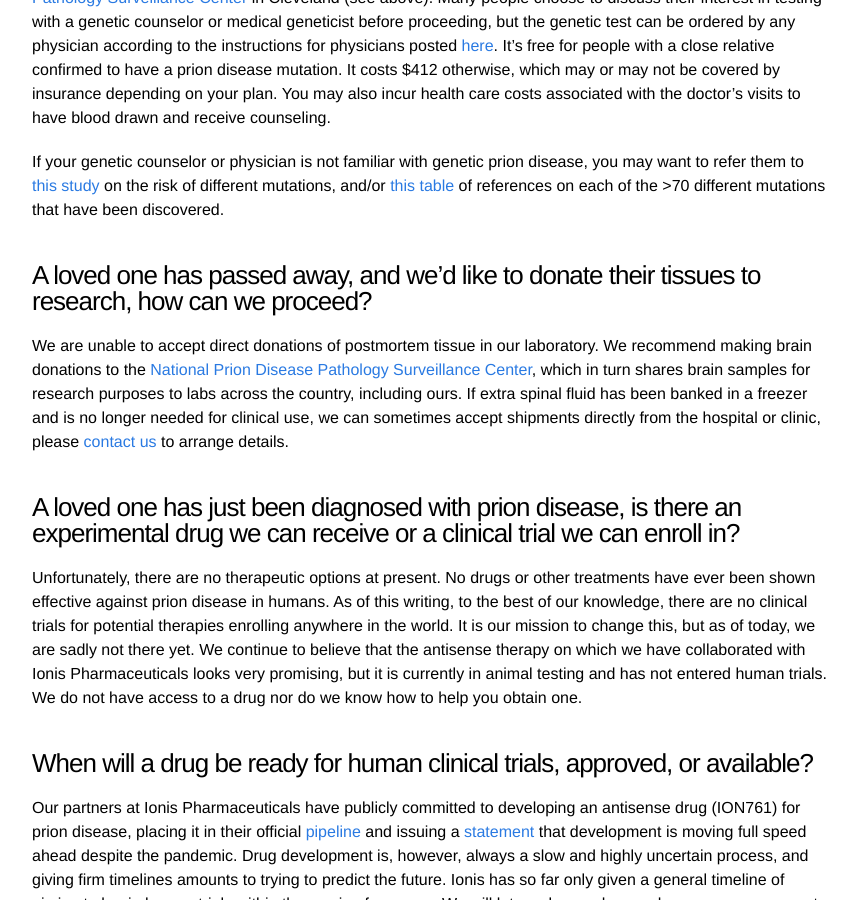
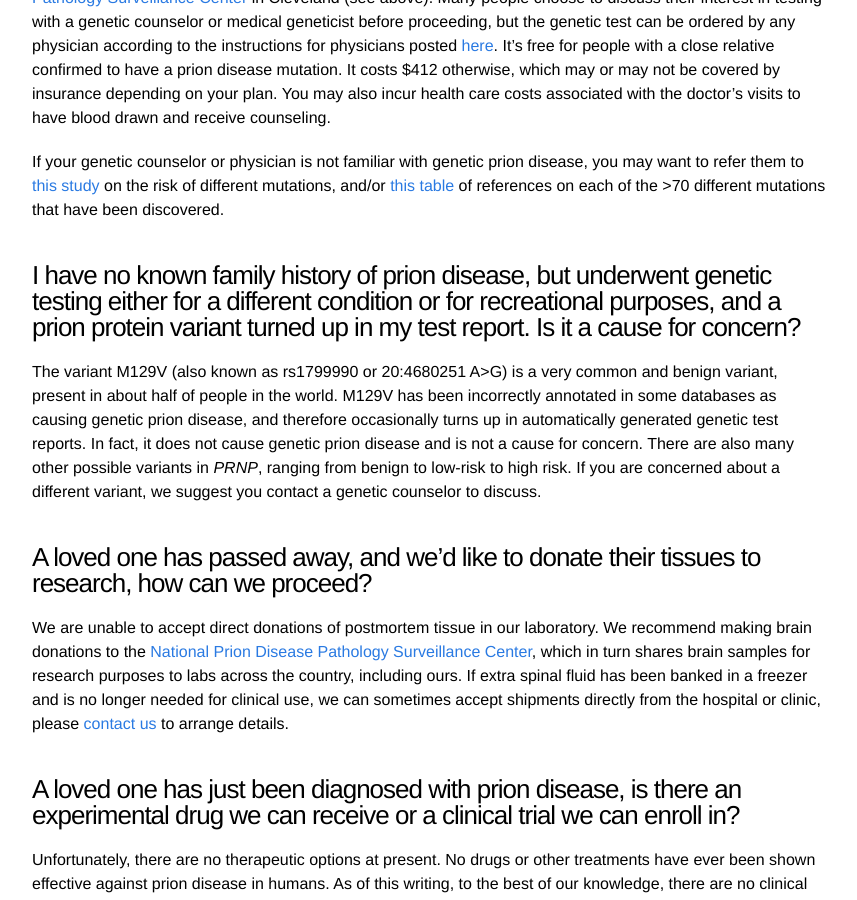
Before and after one commit to ericminikel/prionalliance, a Jekyll site: the page built from faq.md, in a window 1280 px wide and 900 px high, scrolled down 2639 px. Shown: the whole window, without its empty margins (208-1065 px from the left). Built offline with Jekyll 4.4.1, drawn with Linux system fonts in a browser that asks for light colours.

Commit message:
M129V in genetic test reports

```diff
--- a/faq.md
+++ b/faq.md
@@ -61,6 +61,12 @@ In the United States, predictive genetic testing for prion disease is performed
 
 If your genetic counselor or physician is not familiar with genetic prion disease, you may want to refer them to [this study](https://www.ncbi.nlm.nih.gov/pmc/articles/PMC4774245/) on the risk of different mutations, and/or [this table](https://www.cureffi.org/2017/04/24/annotating-the-literature-on-pathogenicity-of-prnp-variants/) of references on each of the &gt;70 different mutations that have been discovered.
 
+<a name="genetic-screening" />
+
+### I have no known family history of prion disease, but underwent genetic testing either for a different condition or for recreational purposes, and a prion protein variant turned up in my test report. Is it a cause for concern?
+
+The variant M129V (also known as rs1799990 or 20:4680251 A>G) is a very common and benign variant, present in about half of people in the world. M129V has been incorrectly annotated in some databases as causing genetic prion disease, and therefore occasionally turns up in automatically generated genetic test reports. In fact, it does not cause genetic prion disease and is not a cause for concern. There are also many other possible variants in _PRNP_, ranging from benign to low-risk to high risk. If you are concerned about a different variant, we suggest you contact a genetic counselor to discuss.
+
 <a name="donate-tissues" />
 
 ### A loved one has passed away, and we'd like to donate their tissues to research, how can we proceed?
```
